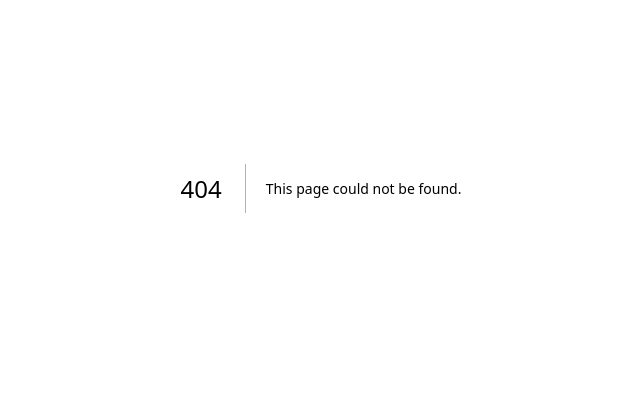
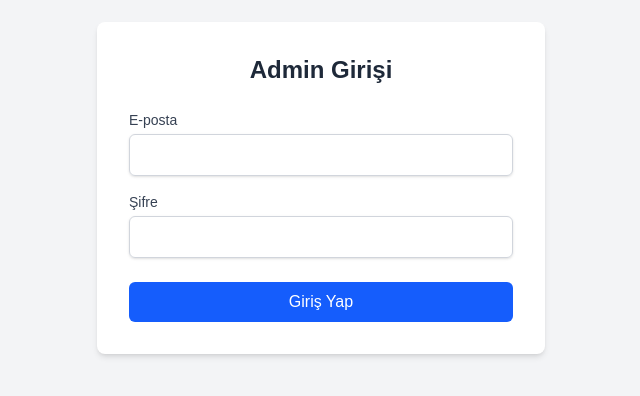
Before and after one commit to Medyanes-360/bilfen-backend, a Next.js app: page /login in a window 1280 px wide. Before the commit this address had no page. Shown: the part 212-608 px from the top of the page, without its empty margins (319-959 px from the left). Built offline with nearby package versions, Linux system fonts and the light colour scheme.

Commit message:
nextAuth ile admin girisi ve middleware korumasi eklendi

```diff
--- a/app/admin/dashboard/Sidebar.jsx
+++ b/app/admin/dashboard/Sidebar.jsx
@@ -1,32 +1,24 @@
 // Sidebar.jsx dosyasını güncelleyin
-'use client';
+"use client";
 
-import React from 'react';
-import Link from 'next/link';
-import {
-  Home,
-  Users,
-  BookOpen,
-  Calendar,
-  FileText,
-  BarChart2,
-  Settings,
-  Archive,
-  MessageCircle,
-  X
-} from 'lucide-react';
+import { FileText, Home, Settings, X } from "lucide-react";
+import Link from "next/link";
 
 const Sidebar = ({ mobile = false, closeSidebar = null }) => {
   const menuItems = [
-    { name: 'Anasayfa', icon: <Home size={20} />, path: '/' },
-    { name: 'İçerik Yönetimi', icon: <FileText size={20} />, path: '/admin/dashboard/contentManagement'  },
+    { name: "Anasayfa", icon: <Home size={20} />, path: "/" },
+    {
+      name: "İçerik Yönetimi",
+      icon: <FileText size={20} />,
+      path: "/admin/dashboard/contentManagement",
+    },
     // { name: 'Zaman Akışı', icon: <Calendar size={20} />, path: '/timeline' },
     // { name: 'Öğrenciler', icon: <Users size={20} />, path: '/students' },
     // { name: 'Öğretmenler', icon: <BookOpen size={20} />, path: '/teachers' },
     // { name: 'Öğretmen Talepleri', icon: <MessageCircle size={20} />, path: '/teacher-requests' },
     // { name: 'Arşiv', icon: <Archive size={20} />, path: '/archive' },
     // { name: 'İstatistikler', icon: <BarChart2 size={20} />, path: '/statistics' },
-    { name: 'Ayarlar', icon: <Settings size={20} />, path: '/admin/dashboard/settings' }
+    { name: "Ayarlar", icon: <Settings size={20} />, path: "/admin/dashboard/settings" },
   ];
 
   return (
@@ -38,7 +30,9 @@ const Sidebar = ({ mobile = false, closeSidebar = null }) => {
           </button>
         )}
         <div className="flex items-center">
-          <span className={`text-xl font-semibold text-white ${mobile ? 'ml-2' : ''}`}>Anaokulu Panel</span>
+          <span className={`text-xl font-semibold text-white ${mobile ? "ml-2" : ""}`}>
+            Anaokulu Panel
+          </span>
         </div>
       </div>
       <div className="flex flex-col flex-1 overflow-y-auto">
@@ -47,8 +41,7 @@ const Sidebar = ({ mobile = false, closeSidebar = null }) => {
             <Link
               key={index}
               href={item.path}
-              className="flex items-center px-4 py-3 text-sm font-medium rounded-md hover:bg-gray-100 hover:text-indigo-600 group"
-            >
+              className="flex items-center px-4 py-3 text-sm font-medium rounded-md hover:bg-gray-100 hover:text-indigo-600 group">
               <div className="mr-3 text-gray-500 group-hover:text-indigo-600">{item.icon}</div>
               {item.name}
             </Link>
@@ -60,10 +53,10 @@ const Sidebar = ({ mobile = false, closeSidebar = null }) => {
           <div className="w-10 h-10 rounded-full bg-indigo-200 flex items-center justify-center text-indigo-600 font-bold">
             A
           </div>
-          <div className="ml-3">
+          {/* <div className="ml-3">
             <p className="text-sm font-medium text-gray-700">Admin</p>
             <p className="text-xs font-medium text-gray-500">admin@anaokulu.com</p>
-          </div>
+          </div> */}
         </div>
       </div>
     </div>
--- /dev/null
+++ b/app/api/auth/[...nextauth]/route.js
@@ -0,0 +1,56 @@
+import NextAuth from "next-auth";
+import CredentialsProvider from "next-auth/providers/credentials";
+
+export const OPTIONS = {
+  providers: [
+    CredentialsProvider({
+      name: "Credentials",
+      credentials: {
+        email: { label: "Email", type: "email" },
+        password: { label: "Şifre", type: "password" },
+      },
+      async authorize(credentials) {
+        // Admin kullanıcı bilgilerini kontrol et
+        if (
+          credentials.email === process.env.ADMIN_EMAIL &&
+          credentials.password === process.env.ADMIN_PASSWORD
+        ) {
+          return {
+            id: "1",
+            name: "Admin",
+            email: process.env.ADMIN_EMAIL,
+            role: "admin",
+          };
+        }
+
+        // Giriş başarısız
+        return null;
+      },
+    }),
+  ],
+  pages: {
+    signIn: "/login", // Özel giriş sayfası (isteğe bağlı)
+  },
+  callbacks: {
+    jwt: async ({ token, user }) => {
+      if (user) {
+        token.role = user.role;
+      }
+      return token;
+    },
+    session: async ({ session, token }) => {
+      if (token) {
+        session.user.role = token.role;
+      }
+      return session;
+    },
+  },
+  session: {
+    strategy: "jwt",
+    maxAge: 30 * 24 * 60 * 60, // 30 gün
+  },
+  secret: process.env.NEXTAUTH_SECRET || "bu-gizli-anahtari-degistirin",
+};
+
+const handler = NextAuth(OPTIONS);
+export { handler as GET, handler as POST };
--- a/app/globals.css
+++ b/app/globals.css
@@ -5,10 +5,6 @@
   --foreground: #171717;
 }
 
-
-
-
-
 body {
   background: var(--background);
   color: var(--foreground);
--- a/app/layout.js
+++ b/app/layout.js
@@ -1,3 +1,4 @@
+import { AuthProvider } from "@/components/provider/AuthProvider";
 import "./globals.css";
 
 export const metadata = {
@@ -9,7 +10,7 @@ export default function RootLayout({ children }) {
   return (
     <html lang="en">
       <body>
-            {children}
+        <AuthProvider>{children}</AuthProvider>
       </body>
     </html>
   );
--- /dev/null
+++ b/app/login/page.jsx
@@ -0,0 +1,84 @@
+"use client";
+import { signIn } from "next-auth/react";
+import { useRouter } from "next/navigation";
+import { useState } from "react";
+
+export default function LoginPage() {
+  const router = useRouter();
+  const [email, setEmail] = useState("");
+  const [password, setPassword] = useState("");
+  const [error, setError] = useState("");
+  const [loading, setLoading] = useState(false);
+
+  const handleSubmit = async (e) => {
+    e.preventDefault();
+    setLoading(true);
+    setError("");
+
+    try {
+      const result = await signIn("credentials", {
+        redirect: false,
+        email,
+        password,
+      });
+
+      if (result.error) {
+        setError("Geçersiz e-posta veya şifre");
+        setLoading(false);
+        return;
+      }
+
+      router.push("/admin/dashboard");
+    } catch (error) {
+      setError("Giriş sırasında bir hata oluştu");
+      setLoading(false);
+    }
+  };
+
+  return (
+    <div className="flex min-h-screen items-center justify-center bg-gray-100">
+      <div className="w-full max-w-md rounded-lg bg-white p-8 shadow-md">
+        <h1 className="mb-6 text-center text-2xl font-bold text-gray-800">Admin Girişi</h1>
+
+        {error && <div className="mb-4 rounded-md bg-red-50 p-4 text-sm text-red-700">{error}</div>}
+
+        <form onSubmit={handleSubmit}>
+          <div className="mb-4">
+            <label htmlFor="email" className="block text-sm font-medium text-gray-700">
+              E-posta
+            </label>
+            <input
+              type="email"
+              id="email"
+              value={email}
+              onChange={(e) => setEmail(e.target.value)}
+              className="mt-1 block w-full rounded-md border border-gray-300 px-3 py-2 shadow-sm focus:border-blue-500 focus:outline-none focus:ring-blue-500"
+              required
+            />
+          </div>
+
+          <div className="mb-6">
+            <label htmlFor="password" className="block text-sm font-medium text-gray-700">
+              Şifre
+            </label>
+            <input
+              type="password"
+              id="password"
+              value={password}
+              onChange={(e) => setPassword(e.target.value)}
+              className="mt-1 block w-full rounded-md border border-gray-300 px-3 py-2 shadow-sm focus:border-blue-500 focus:outline-none focus:ring-blue-500"
+              required
+            />
+          </div>
+
+          <button
+            type="submit"
+            disabled={loading}
+            className="w-full rounded-md bg-blue-600 px-4 py-2 text-white hover:bg-blue-700 focus:outline-none focus:ring-2 focus:ring-blue-500 focus:ring-offset-2 disabled:bg-blue-300 cursor-pointer">
+            {loading ? "Giriş yapılıyor..." : "Giriş Yap"}
+          </button>
+        </form>
+      </div>
+    </div>
+  );
+}
--- /dev/null
+++ b/components/provider/AuthProvider.jsx
@@ -0,0 +1,7 @@
+"use client";
+
+import { SessionProvider } from "next-auth/react";
+
+export function AuthProvider({ children }) {
+  return <SessionProvider>{children}</SessionProvider>;
+}
--- /dev/null
+++ b/middleware.js
@@ -0,0 +1,14 @@
+import { withAuth } from "next-auth/middleware";
+
+export default withAuth(function middleware(req) {}, {
+  callbacks: {
+    authorized: ({ token }) => !!token && token.role === "admin",
+  },
+  pages: {
+    signIn: "/login",
+  },
+});
+
+export const config = {
+  matcher: ["/admin/:path*", "/"],
+};
```
Also changed, not shown: app/admin/dashboard/Header.jsx (+77 -44 lines), app/admin/dashboard/Layout.jsx (+6 -6 lines).
